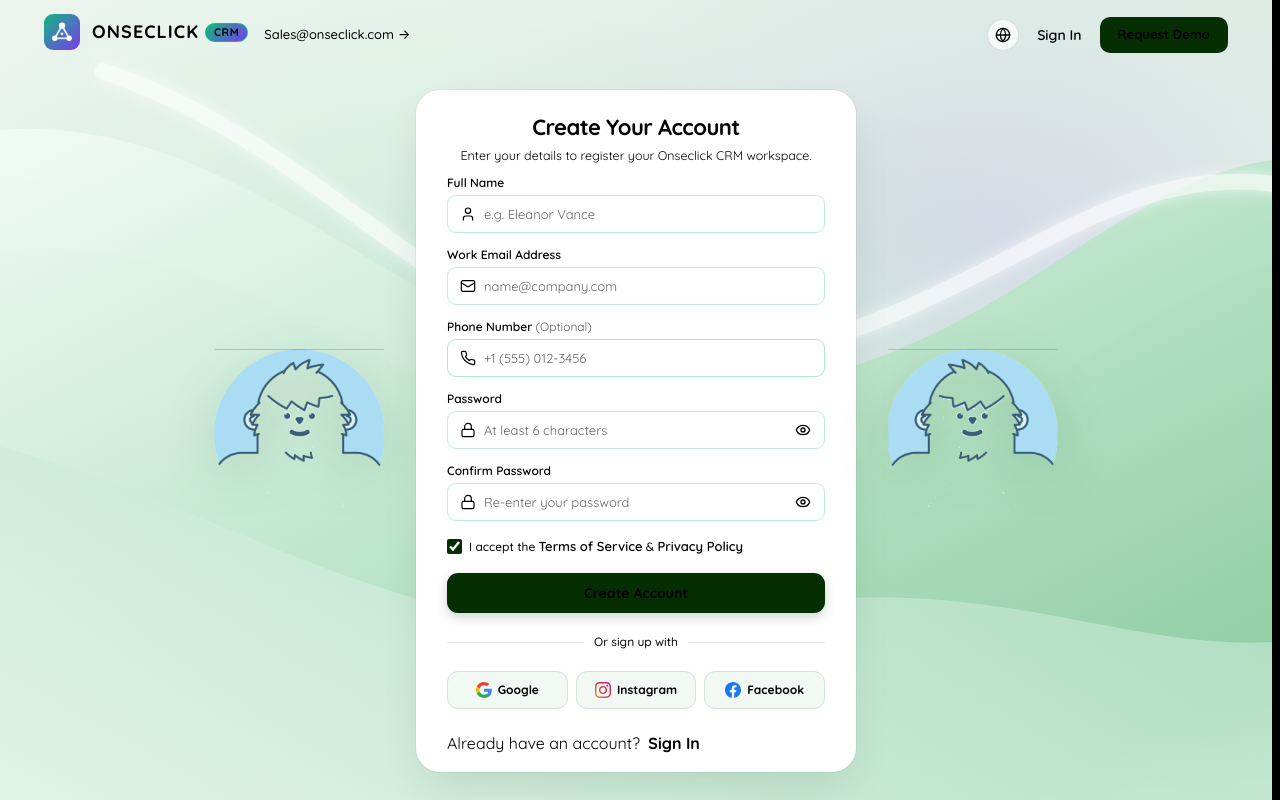
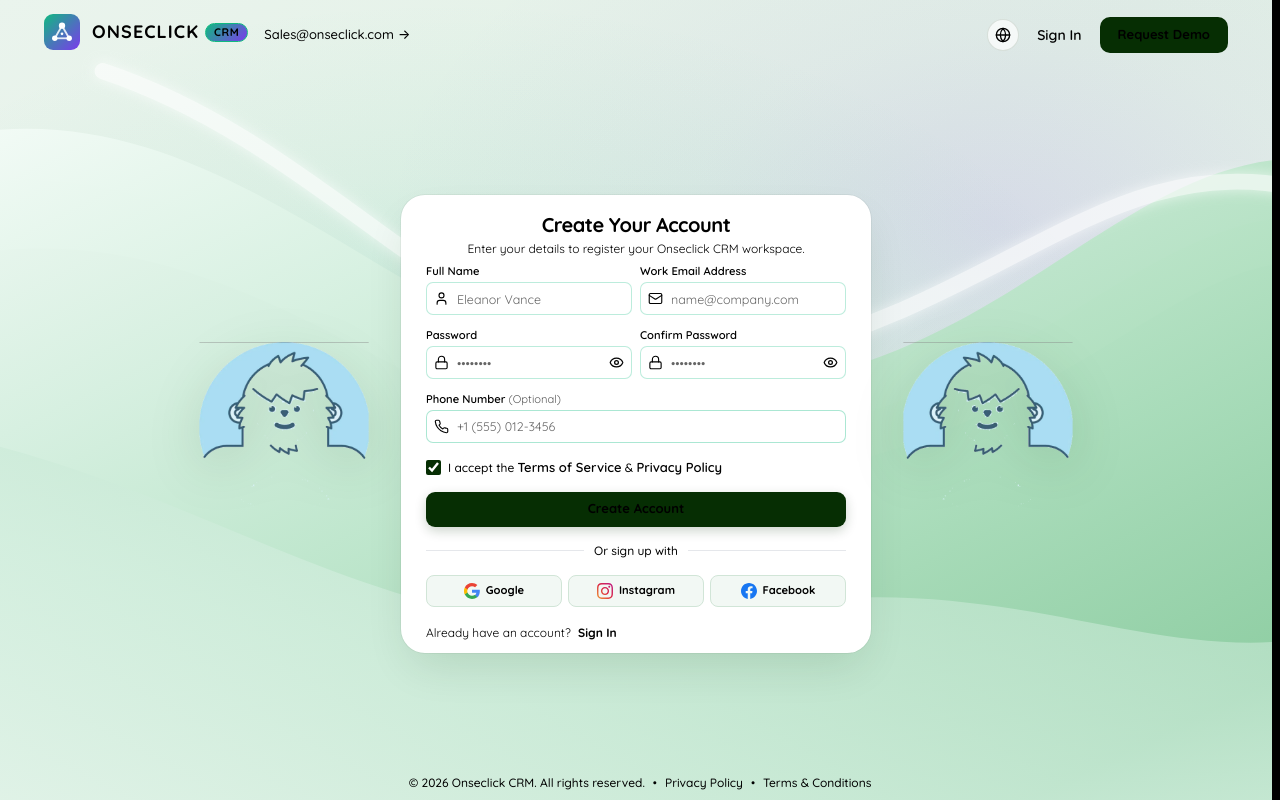
Before and after one commit to sumathi-developer/CRM_App, a React (Vite) app in the folder frontend/: page /register in a window 1280 px wide. Built offline with nearby package versions, Linux system fonts and the light colour scheme.

Commit message:
feat(auth): fix footer at bottom like before and make sign up page fit in viewport without scrolling

```diff
--- a/frontend/src/pages/RegisterPage.tsx
+++ b/frontend/src/pages/RegisterPage.tsx
@@ -378,21 +378,22 @@ export const RegisterPage: React.FC = () => {
             className="agent-login-form"
             id="agent-register-form"
           >
-            {/* 1. Full Name */}
+            {/* 1. Full Name & 2. Work Email Address (2-Column Grid) */}
+            <div className="agent-form-row-2col">
               <div className="agent-field-wrap">
                 <label htmlFor="agent-name-input" className="agent-field-label">
                   Full Name
                 </label>
                 <div className="agent-input-container">
                   <span className="agent-input-leading-icon" aria-hidden="true">
-                  <UserIcon size={16} strokeWidth={1.8} />
+                    <UserIcon size={15} strokeWidth={1.8} />
                   </span>
                   <input
                     id="agent-name-input"
                     name="name"
                     type="text"
                     className="agent-form-input with-leading-icon"
-                  placeholder="e.g. Eleanor Vance"
+                    placeholder="Eleanor Vance"
                     value={name}
                     onChange={(e) => {
                       setName(e.target.value);
@@ -409,14 +410,13 @@ export const RegisterPage: React.FC = () => {
                 )}
               </div>
 
-            {/* 2. Work Email Address */}
               <div className="agent-field-wrap">
                 <label htmlFor="agent-email-input" className="agent-field-label">
                   Work Email Address
                 </label>
                 <div className="agent-input-container">
                   <span className="agent-input-leading-icon" aria-hidden="true">
-                  <MailIcon size={16} strokeWidth={1.8} />
+                    <MailIcon size={15} strokeWidth={1.8} />
                   </span>
                   <input
                     id="agent-email-input"
@@ -439,15 +439,97 @@ export const RegisterPage: React.FC = () => {
                   </span>
                 )}
               </div>
+            </div>
 
-            {/* 3. Phone Number (Optional) */}
+            {/* 3. Password & 4. Confirm Password (2-Column Grid) */}
+            <div className="agent-form-row-2col">
+              <div className="agent-field-wrap">
+                <label htmlFor="agent-password-input" className="agent-field-label">
+                  Password
+                </label>
+                <div className="agent-input-container">
+                  <span className="agent-input-leading-icon" aria-hidden="true">
+                    <LockIcon size={15} strokeWidth={1.8} />
+                  </span>
+                  <input
+                    id="agent-password-input"
+                    name="password"
+                    type={showPassword ? 'text' : 'password'}
+                    className="agent-form-input with-leading-icon with-trailing-icon"
+                    placeholder="••••••••"
+                    value={password}
+                    onChange={(e) => {
+                      setPassword(e.target.value);
+                      if (errors.password) setErrors((prev) => ({ ...prev, password: undefined }));
+                    }}
+                    autoComplete="new-password"
+                    disabled={isSubmitting}
+                  />
+                  <button
+                    type="button"
+                    className="agent-pw-toggle-btn"
+                    onClick={() => setShowPassword((prev) => !prev)}
+                    aria-label={showPassword ? 'Hide password' : 'Show password'}
+                    title={showPassword ? 'Hide password' : 'Show password'}
+                  >
+                    {showPassword ? <EyeOffIcon size={15} /> : <EyeIcon size={15} />}
+                  </button>
+                </div>
+                {errors.password && (
+                  <span className="agent-field-error-text" role="alert">
+                    {errors.password}
+                  </span>
+                )}
+              </div>
+
+              <div className="agent-field-wrap">
+                <label htmlFor="agent-confirm-password-input" className="agent-field-label">
+                  Confirm Password
+                </label>
+                <div className="agent-input-container">
+                  <span className="agent-input-leading-icon" aria-hidden="true">
+                    <LockIcon size={15} strokeWidth={1.8} />
+                  </span>
+                  <input
+                    id="agent-confirm-password-input"
+                    name="confirmPassword"
+                    type={showConfirmPassword ? 'text' : 'password'}
+                    className="agent-form-input with-leading-icon with-trailing-icon"
+                    placeholder="••••••••"
+                    value={confirmPassword}
+                    onChange={(e) => {
+                      setConfirmPassword(e.target.value);
+                      if (errors.confirmPassword) setErrors((prev) => ({ ...prev, confirmPassword: undefined }));
+                    }}
+                    autoComplete="new-password"
+                    disabled={isSubmitting}
+                  />
+                  <button
+                    type="button"
+                    className="agent-pw-toggle-btn"
+                    onClick={() => setShowConfirmPassword((prev) => !prev)}
+                    aria-label={showConfirmPassword ? 'Hide password' : 'Show password'}
+                    title={showConfirmPassword ? 'Hide password' : 'Show password'}
+                  >
+                    {showConfirmPassword ? <EyeOffIcon size={15} /> : <EyeIcon size={15} />}
+                  </button>
+                </div>
+                {errors.confirmPassword && (
+                  <span className="agent-field-error-text" role="alert">
+                    {errors.confirmPassword}
+                  </span>
+                )}
+              </div>
+            </div>
+
+            {/* 5. Phone Number (Optional) */}
             <div className="agent-field-wrap">
               <label htmlFor="agent-phone-input" className="agent-field-label">
                 Phone Number <span style={{ opacity: 0.65, fontWeight: 400 }}>(Optional)</span>
               </label>
               <div className="agent-input-container">
                 <span className="agent-input-leading-icon" aria-hidden="true">
-                  <PhoneIcon size={16} strokeWidth={1.8} />
+                  <PhoneIcon size={15} strokeWidth={1.8} />
                 </span>
                 <input
                   id="agent-phone-input"
@@ -467,86 +549,6 @@ export const RegisterPage: React.FC = () => {
               {errors.phone && (
                 <span className="agent-field-error-text" role="alert">
                   {errors.phone}
-                </span>
-              )}
-            </div>
-
-            {/* 4. Password */}
-            <div className="agent-field-wrap">
-              <label htmlFor="agent-password-input" className="agent-field-label">
-                Password
-              </label>
-              <div className="agent-input-container">
-                <span className="agent-input-leading-icon" aria-hidden="true">
-                  <LockIcon size={16} strokeWidth={1.8} />
-                </span>
-                <input
-                  id="agent-password-input"
-                  name="password"
-                  type={showPassword ? 'text' : 'password'}
-                  className="agent-form-input with-leading-icon with-trailing-icon"
-                  placeholder="At least 6 characters"
-                  value={password}
-                  onChange={(e) => {
-                    setPassword(e.target.value);
-                    if (errors.password) setErrors((prev) => ({ ...prev, password: undefined }));
-                  }}
-                  autoComplete="new-password"
-                  disabled={isSubmitting}
-                />
-                <button
-                  type="button"
-                  className="agent-pw-toggle-btn"
-                  onClick={() => setShowPassword((prev) => !prev)}
-                  aria-label={showPassword ? 'Hide password' : 'Show password'}
-                  title={showPassword ? 'Hide password' : 'Show password'}
-                >
-                  {showPassword ? <EyeOffIcon size={16} /> : <EyeIcon size={16} />}
-                </button>
-              </div>
-              {errors.password && (
-                <span className="agent-field-error-text" role="alert">
-                  {errors.password}
-                </span>
-              )}
-            </div>
-
-            {/* 5. Confirm Password */}
-            <div className="agent-field-wrap">
-              <label htmlFor="agent-confirm-password-input" className="agent-field-label">
-                Confirm Password
-              </label>
-              <div className="agent-input-container">
-                <span className="agent-input-leading-icon" aria-hidden="true">
-                  <LockIcon size={16} strokeWidth={1.8} />
-                </span>
-                <input
-                  id="agent-confirm-password-input"
-                  name="confirmPassword"
-                  type={showConfirmPassword ? 'text' : 'password'}
-                  className="agent-form-input with-leading-icon with-trailing-icon"
-                  placeholder="Re-enter your password"
-                  value={confirmPassword}
-                  onChange={(e) => {
-                    setConfirmPassword(e.target.value);
-                    if (errors.confirmPassword) setErrors((prev) => ({ ...prev, confirmPassword: undefined }));
-                  }}
-                  autoComplete="new-password"
-                  disabled={isSubmitting}
-                />
-                <button
-                  type="button"
-                  className="agent-pw-toggle-btn"
-                  onClick={() => setShowConfirmPassword((prev) => !prev)}
-                  aria-label={showConfirmPassword ? 'Hide password' : 'Show password'}
-                  title={showConfirmPassword ? 'Hide password' : 'Show password'}
-                >
-                  {showConfirmPassword ? <EyeOffIcon size={16} /> : <EyeIcon size={16} />}
-                </button>
-              </div>
-              {errors.confirmPassword && (
-                <span className="agent-field-error-text" role="alert">
-                  {errors.confirmPassword}
                 </span>
               )}
             </div>
--- a/frontend/src/styles/auth.css
+++ b/frontend/src/styles/auth.css
@@ -1791,20 +1791,23 @@
   text-decoration: underline;
 }
 
-/* 8. Proper Professional Footer Bar */
+/* 8. Footer (Fixed at Bottom, Clean Like Before) */
 .agent-page-footer {
+  position: fixed;
+  bottom: 8px;
+  left: 0;
+  right: 0;
   width: 100%;
-  margin-top: auto;
-  padding: 14px 24px;
-  background: rgba(255, 255, 255, 0.75);
-  backdrop-filter: blur(10px);
-  -webkit-backdrop-filter: blur(10px);
-  border-top: 1px solid rgba(16, 185, 129, 0.2);
-  z-index: 20;
-  position: relative;
-  display: flex;
-  align-items: center;
-  justify-content: center;
+  padding: 0 24px;
+  text-align: center;
+  font-size: 0.75rem;
+  color: var(--agent-text-muted, #4B5563);
+  z-index: 15;
+  display: flex;
+  align-items: center;
+  justify-content: center;
+  background: transparent;
+  border: none;
   box-sizing: border-box;
 }
 
@@ -1812,39 +1815,31 @@
   display: inline-flex;
   align-items: center;
   justify-content: center;
-  gap: 12px;
+  gap: 8px;
   flex-wrap: wrap;
-  font-size: 0.8125rem;
-  color: var(--agent-text-muted, #4B5563);
-  line-height: 1.5;
-  text-align: center;
 }
 
 .agent-footer-copyright {
+  color: #4B5563;
   font-weight: 500;
-  color: #374151;
 }
 
 .agent-footer-divider {
-  color: #10B981;
-  font-size: 0.8125rem;
+  color: #9CA3AF;
+  font-size: 0.75rem;
   user-select: none;
-  display: inline-block;
 }
 
 .agent-footer-link {
+  color: #4B5563;
+  text-decoration: none;
+  font-weight: 500;
+  transition: color 0.15s ease;
+}
+
+.agent-footer-link:hover {
   color: var(--agent-primary, #062E03);
-  font-weight: 600;
-  text-decoration: none;
-  transition: all 0.15s ease;
-  padding: 2px 6px;
-  border-radius: 6px;
-}
-
-.agent-footer-link:hover {
-  color: var(--agent-secondary, #10B981);
   text-decoration: underline;
-  background: rgba(16, 185, 129, 0.08);
 }
 
 
@@ -1974,82 +1969,122 @@
   }
 }
 
-/* Sign Up Specific Stage & Card Adjustments */
+/* 2-Column Grid for Compact Sign Up Fields */
+.agent-form-row-2col {
+  display: grid;
+  grid-template-columns: 1fr 1fr;
+  gap: 8px;
+  width: 100%;
+}
+
+@media (max-width: 520px) {
+  .agent-form-row-2col {
+    grid-template-columns: 1fr;
+    gap: 4px;
+  }
+}
+
+/* Sign Up Specific Stage & Card Adjustments - NO SCROLL, JUST LIKE LOGIN PAGE */
 .agent-signup-page-root {
-  min-height: 100vh;
-  height: auto;
-  overflow-y: auto;
+  height: 100vh;
+  max-height: 100vh;
+  overflow: hidden;
   display: flex;
   flex-direction: column;
+  justify-content: space-between;
+  align-items: center;
 }
 
 .agent-signup-page-root .agent-stage-viewport {
-  padding: 20px 24px 28px;
-  flex: 1 0 auto;
-  min-height: auto;
+  padding: 2px 20px 24px;
+  flex: 1;
+  min-height: 0;
+  display: flex;
+  align-items: center;
+  justify-content: center;
 }
 
 .agent-login-card.agent-signup-card {
-  max-width: 440px;
-  padding: 20px 30px 16px;
+  max-width: 470px;
+  padding: 14px 24px 10px;
 }
 
 .agent-signup-card .agent-card-title {
-  font-size: 1.375rem;
+  font-size: 1.25rem;
+  margin-bottom: 1px;
+}
+
+.agent-signup-card .agent-card-subtitle {
+  font-size: 0.75rem;
+  margin-bottom: 6px;
+  line-height: 1.35;
+}
+
+.agent-signup-card .agent-field-wrap {
+  gap: 1px;
   margin-bottom: 2px;
 }
 
-.agent-signup-card .agent-card-subtitle {
+.agent-signup-card .agent-field-label {
+  font-size: 0.7rem;
+  margin-bottom: 1px;
+}
+
+.agent-signup-card .agent-form-input {
+  height: 33px;
+  padding: 4px 10px;
   font-size: 0.78125rem;
-  margin-bottom: 10px;
-}
-
-.agent-signup-card .agent-field-wrap {
-  gap: 2px;
-  margin-bottom: 3px;
-}
-
-.agent-signup-card .agent-field-label {
+  border-radius: 7px;
+}
+
+.agent-signup-card .agent-form-input.with-leading-icon {
+  padding-left: 30px;
+}
+
+.agent-signup-card .agent-form-input.with-trailing-icon {
+  padding-right: 30px;
+}
+
+.agent-signup-card .agent-input-leading-icon {
+  left: 8px;
+}
+
+.agent-signup-card .agent-pw-toggle-btn {
+  right: 6px;
+  padding: 2px;
+}
+
+.agent-signup-card .agent-remember-forgot-row {
+  margin-top: 2px;
+  margin-bottom: 2px;
+}
+
+.agent-signup-card .agent-signin-btn {
+  height: 35px;
+  font-size: 0.8125rem;
+  margin-top: 2px;
+  border-radius: 9px;
+}
+
+.agent-signup-card .agent-or-divider {
+  margin: 5px 0;
+}
+
+.agent-signup-card .agent-social-buttons-grid {
+  margin-bottom: 4px;
+  gap: 6px;
+}
+
+.agent-signup-card .agent-social-pill {
+  height: 32px;
+  padding: 4px 6px;
+  font-size: 0.7rem;
+  border-radius: 8px;
+}
+
+.agent-signup-card .agent-card-bottom-row {
+  margin-top: 3px;
   font-size: 0.75rem;
-  margin-bottom: 1px;
-}
-
-.agent-signup-card .agent-form-input {
-  height: 38px;
-  padding: 6px 12px;
-  font-size: 0.8125rem;
-  border-radius: 9px;
-}
-
-.agent-signup-card .agent-form-input.with-leading-icon {
-  padding-left: 36px;
-}
-
-.agent-signup-card .agent-form-input.with-trailing-icon {
-  padding-right: 36px;
-}
-
-.agent-signup-card .agent-signin-btn {
-  height: 40px;
-  font-size: 0.875rem;
-  margin-top: 4px;
-}
-
-.agent-signup-card .agent-or-divider {
-  margin: 10px 0;
-}
-
-.agent-signup-card .agent-social-buttons-grid {
-  margin-bottom: 6px;
-}
-
-.agent-signup-card .agent-social-pill {
-  padding: 6px 8px;
-  font-size: 0.75rem;
-}
-
-.agent-signup-card .agent-card-bottom-row {
-  margin-top: 6px;
 }
 
 /* Responsive Mascot Adaptations */
```
Lines whose indentation alone changed are shown as unchanged.
